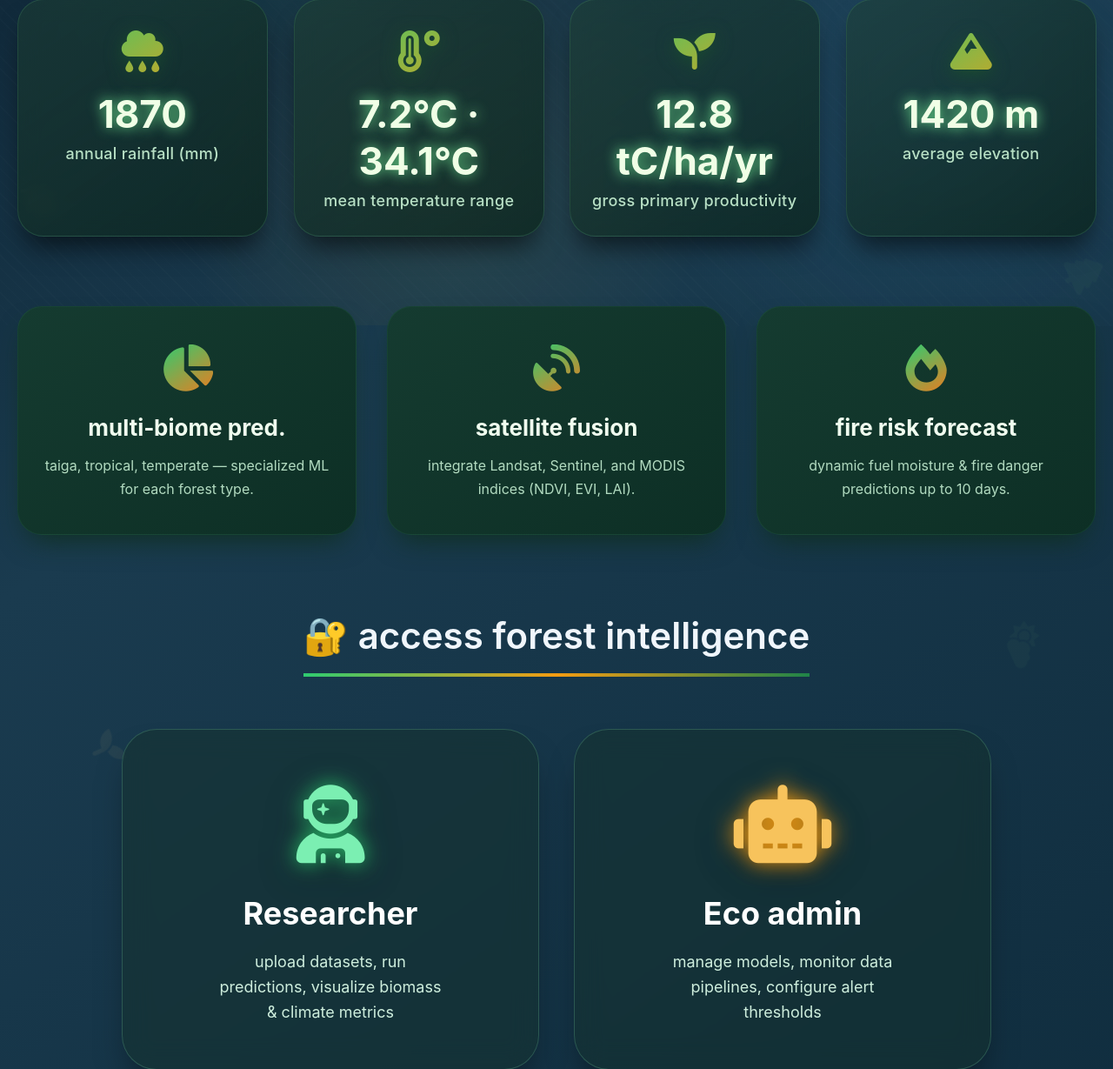
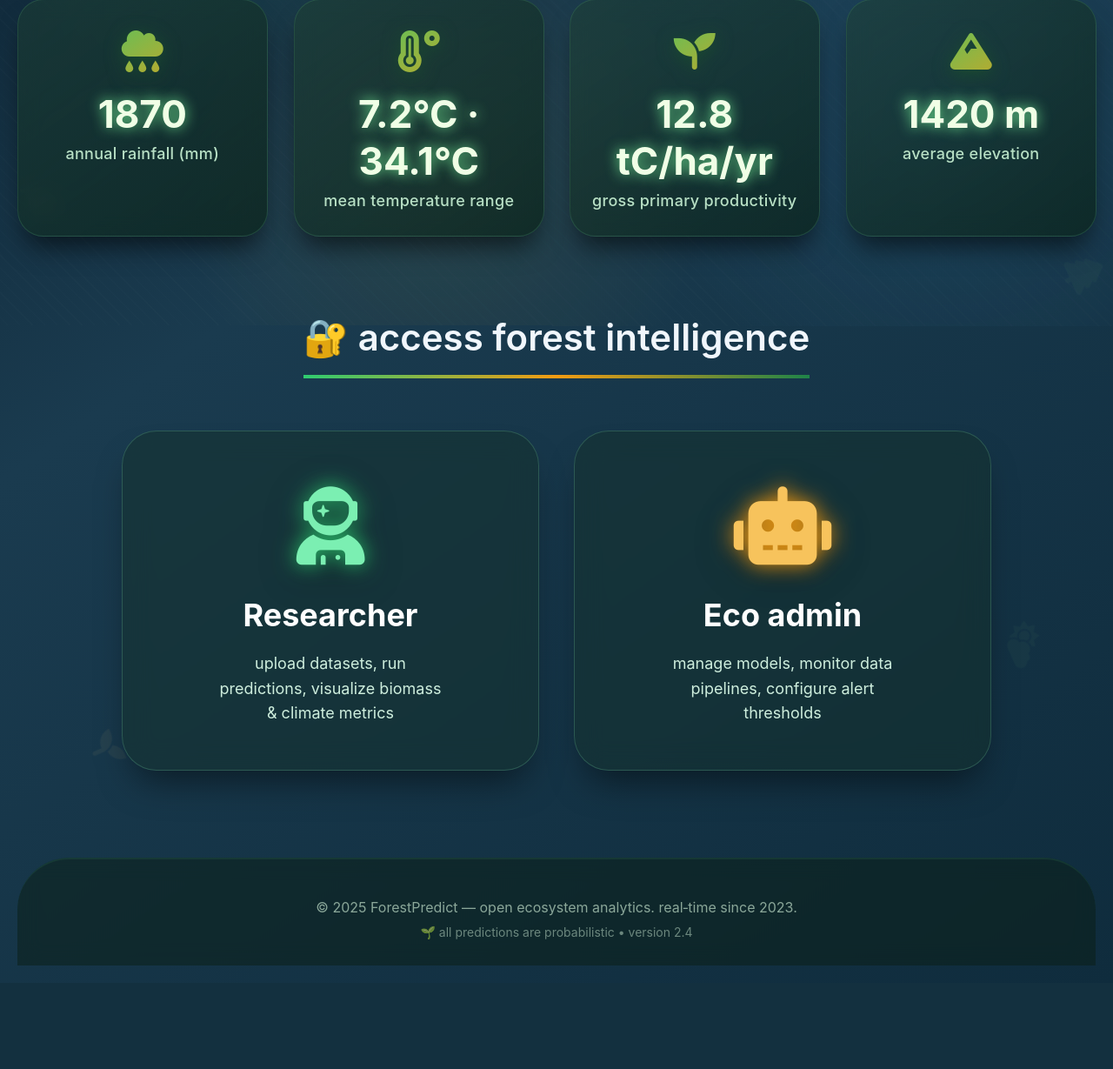
Before and after one commit to atcdeep/Forest-Prediction, a Flask app: page / in a window 1280 px wide. Shown: the part 429-1658 px from the top of the page at 87% size. After the commit the page ends 1539 px from the top, so only its background shows below. Run offline with Flask 3, Linux system fonts and the light colour scheme.

Commit message:
Update main.html

```diff
--- a/templates/main.html
+++ b/templates/main.html
@@ -1121,25 +1121,6 @@
 
 
 
-        <!-- feature cards -->
-        <div class="feature-grid">
-            <div class="forest-feature">
-                <div class="feature-symbol"><i class="fas fa-chart-pie"></i></div>
-                <h4>multi‑biome pred.</h4>
-                <p>taiga, tropical, temperate — specialized ML for each forest type.</p>
-            </div>
-            <div class="forest-feature">
-                <div class="feature-symbol"><i class="fas fa-satellite-dish"></i></div>
-                <h4>satellite fusion</h4>
-                <p>integrate Landsat, Sentinel, and MODIS indices (NDVI, EVI, LAI).</p>
-            </div>
-            <div class="forest-feature">
-                <div class="feature-symbol"><i class="fas fa-fire"></i></div>
-                <h4>fire risk forecast</h4>
-                <p>dynamic fuel moisture & fire danger predictions up to 10 days.</p>
-            </div>
-        </div>
-
         <!-- login/access cards -->
         <div class="access-section">
             <h2>🔐 access forest intelligence</h2>
```
